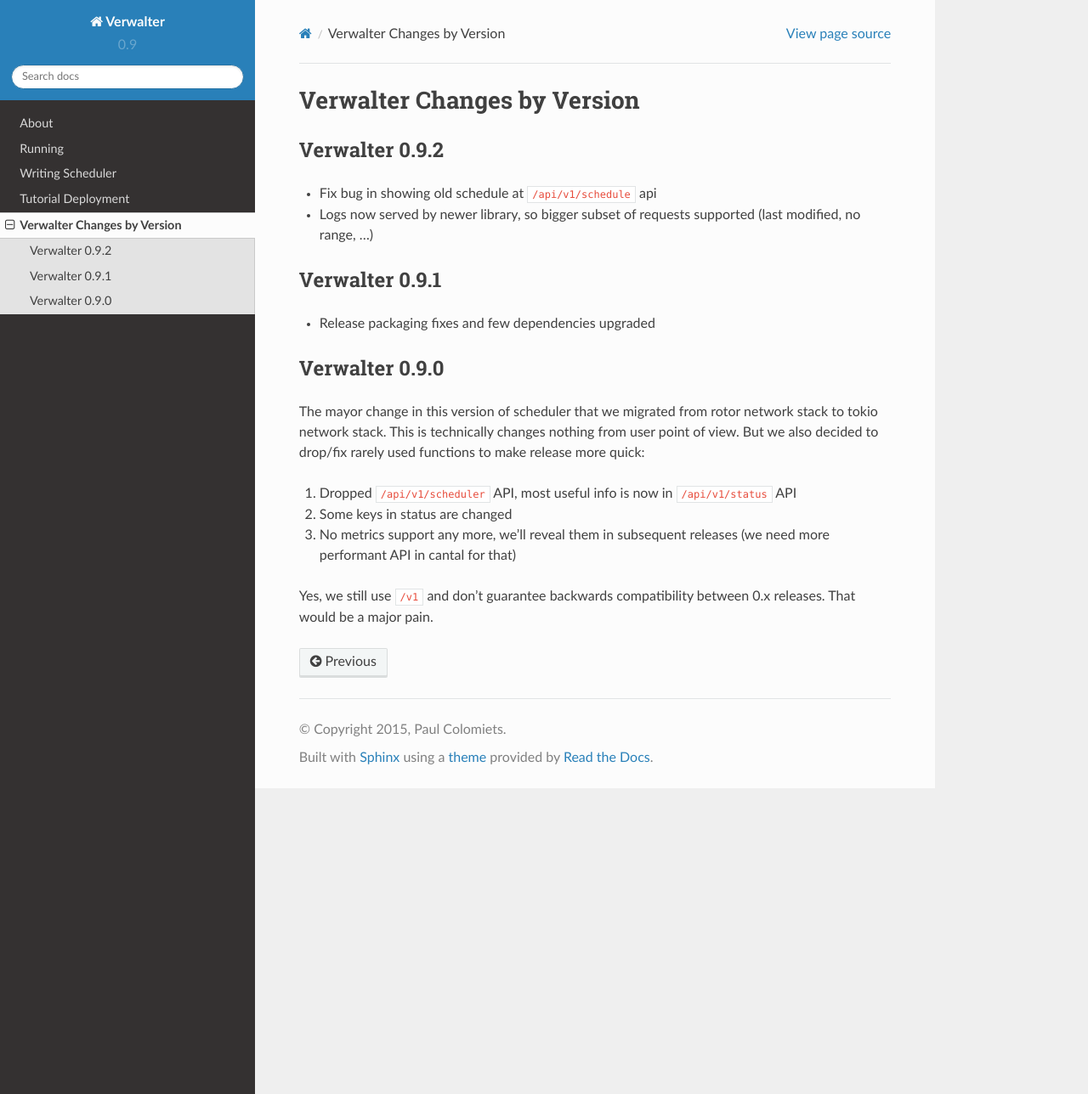
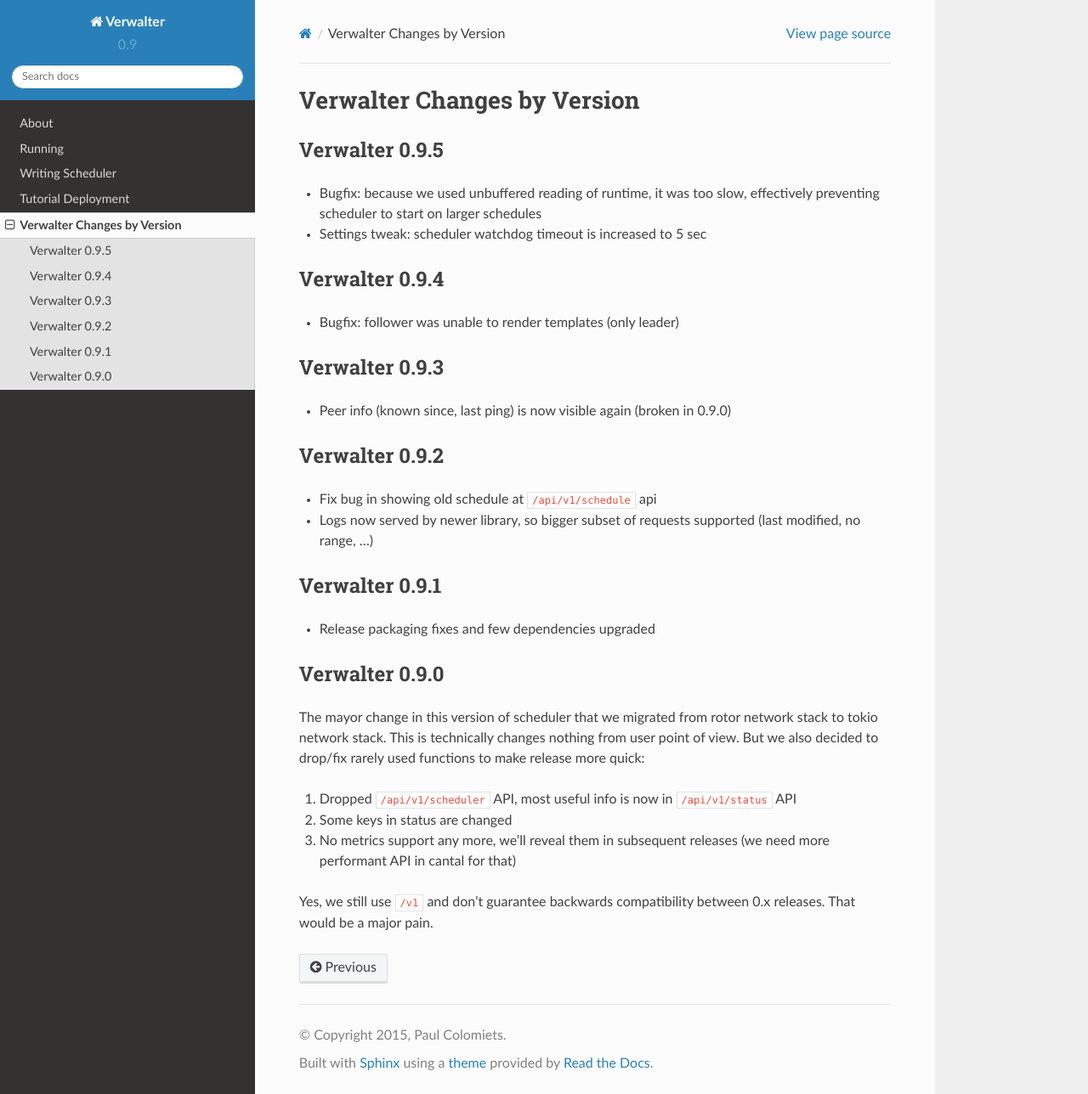
Before and after one commit to tailhook/verwalter, a Sphinx documentation site: the page built from doc/changelog.rst, in a window 1280 px wide and 1288 px high. Shown: the whole window at 85% size. Built offline with Sphinx 7.4.7 and the Read the Docs theme 2.0.0, drawn with Linux system fonts in a browser that asks for light colours.

Commit message:
Update changelog

```diff
--- a/doc/changelog.rst
+++ b/doc/changelog.rst
@@ -1,5 +1,32 @@
 Verwalter Changes by Version
 ============================
+
+
+.. _changelog-0.9.5:
+
+Verwalter 0.9.5
+---------------
+
+* Bugfix: because we used unbuffered reading of runtime, it was too slow,
+  effectively preventing scheduler to start on larger schedules
+* Settings tweak: scheduler watchdog timeout is increased to 5 sec
+
+
+.. _changelog-0.9.4:
+
+Verwalter 0.9.4
+---------------
+
+* Bugfix: follower was unable to render templates (only leader)
+
+
+.. _changelog-0.9.3:
+
+Verwalter 0.9.3
+---------------
+
+* Peer info (known since, last ping) is now visible again (broken in 0.9.0)
+
 
 .. _changelog-0.9.2:
 
```
